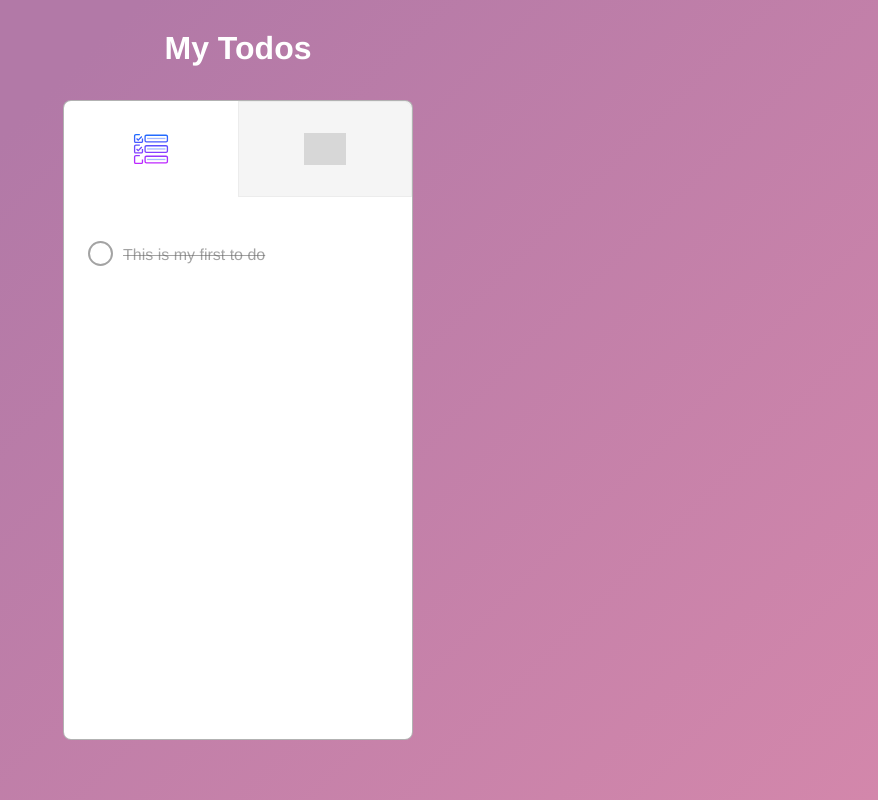
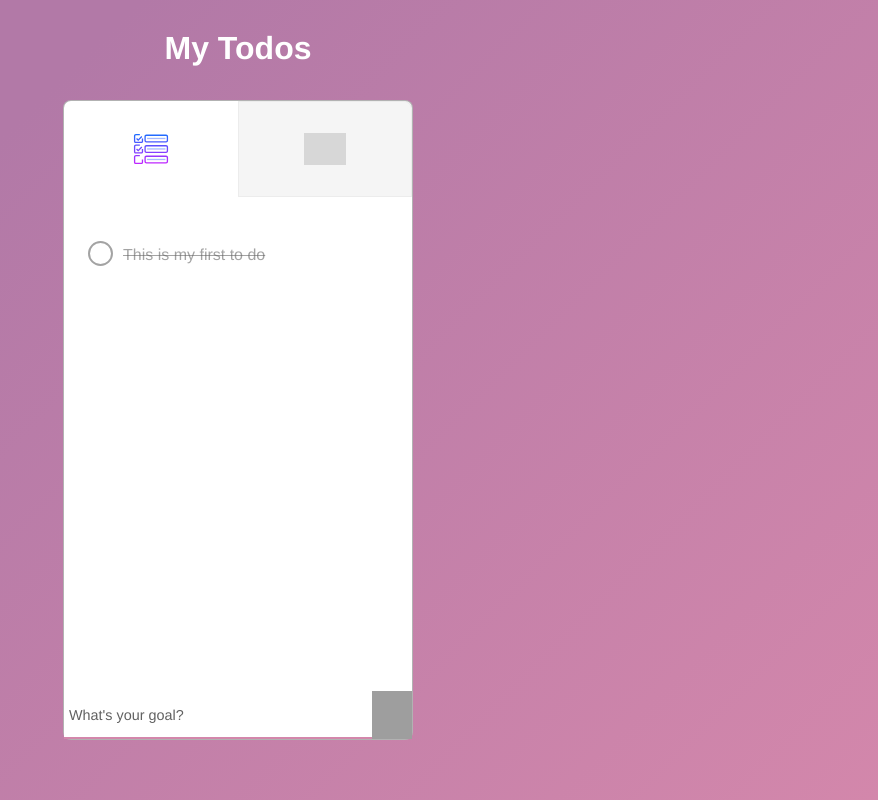
Before and after one commit to yaircohendev/todolist-exercise, a Vue app: page / in a window 1280 px wide. Shown: the whole page, without its empty margins (402-1280 px from the left). Built offline with nearby package versions, Linux system fonts and the light colour scheme; grey boxes are pictures that could not be loaded.

Commit message:
added base input styling as well as ui to add todos

```diff
--- a/package.json
+++ b/package.json
@@ -20,7 +20,7 @@
     "eslint": "^6.7.2",
     "eslint-plugin-prettier": "^3.1.3",
     "eslint-plugin-vue": "^6.2.2",
-    "node-sass": "^4.12.0",
+    "node-sass": "^4.14.1",
     "prettier": "^1.19.1",
     "sass-loader": "^8.0.2",
     "vue-template-compiler": "^2.6.11"
--- a/src/App.vue
+++ b/src/App.vue
@@ -28,8 +28,8 @@ body {
   overflow: hidden;
 }
 body {
-  background-color: #d387ab;
-  background-image: linear-gradient(315deg, #d387ab 0%, #b279a7 74%);
+  background-color: $primary-color;
+  background-image: linear-gradient(315deg, $primary-color 0%, #b279a7 74%);
 }
 #app {
   font-family: Avenir, Helvetica, Arial, sans-serif;
--- /dev/null
+++ b/src/assets/scss/colors.scss
@@ -0,0 +1 @@
+$primary-color: #d387ab;
--- a/src/components/BaseCheckbox.vue
+++ b/src/components/BaseCheckbox.vue
@@ -100,13 +100,13 @@ input[type="checkbox"] {
 
         &:after {
           width: 10px;
-          background: #d387ab;
+          background: $primary-color;
           transition: width 150ms ease 100ms;
         }
 
         &:before {
           width: 5px;
-          background: #d387ab;
+          background: $primary-color;
           transition: width 150ms ease 100ms;
         }
       }
@@ -118,13 +118,13 @@ input[type="checkbox"] {
 
           &:after {
             width: 10px;
-            background: #d387ab;
+            background: $primary-color;
             transition: width 150ms ease 100ms;
           }
 
           &:before {
             width: 5px;
-            background: #d387ab;
+            background: $primary-color;
             transition: width 150ms ease 100ms;
           }
         }
--- /dev/null
+++ b/src/components/BaseInput.vue
@@ -0,0 +1,68 @@
+<template>
+  <div class="input-container">
+    <input id="name" class="input" type="text" pattern=".+" required />
+    <label class="label" for="name">{{ label }}</label>
+  </div>
+</template>
+
+<script>
+export default {
+  name: "BaseInput",
+  props: {
+    value: {
+      type: String,
+      default: ""
+    },
+    label: {
+      type: String,
+      default: "What's your goal?"
+    }
+  }
+};
+</script>
+
+<style scoped lang="scss">
+.input-container {
+  width: 100%;
+  position: relative;
+}
+input {
+  border: 0;
+  border-bottom: 2px solid $primary-color;
+  outline: none;
+  transition: 0.2s ease-in-out;
+  box-sizing: border-box;
+}
+label {
+  top: 0;
+  left: 0;
+  right: 0;
+  color: #616161;
+  display: flex;
+  align-items: center;
+  position: absolute;
+  font-size: 1rem;
+  cursor: text;
+  transition: 0.2s ease-in-out;
+  box-sizing: border-box;
+}
+input,
+label {
+  width: 100%;
+  height: 3rem;
+  font-size: 0.9rem;
+  padding-left: 5px;
+}
+/* Interation */
+input:valid,
+input:focus {
+  border-bottom: 2px solid $primary-color;
+}
+
+input:valid + label,
+input:focus + label {
+  color: $primary-color;
+  top: -30px;
+  pointer-events: none;
+}
+</style>
--- a/src/components/todos/TodoList.vue
+++ b/src/components/todos/TodoList.vue
@@ -2,15 +2,17 @@
   <div class="container">
     <TodoListMenu />
     <TodoListItems />
+    <TodoListAdd />
   </div>
 </template>
 
 <script>
 import TodoListMenu from "@/components/todos/TodoListMenu";
 import TodoListItems from "@/components/todos/TodoListItems";
+import TodoListAdd from "@/components/todos/TodoListAdd";
 export default {
   name: "TodoList",
-  components: { TodoListItems, TodoListMenu }
+  components: { TodoListAdd, TodoListItems, TodoListMenu }
 };
 </script>
 
--- /dev/null
+++ b/src/components/todos/TodoListAdd.vue
@@ -0,0 +1,31 @@
+<template>
+  <div class="add-todo">
+    <BaseInput />
+    <img src="../../assets/icons/plus-icon.svg" alt="icon" class="plus-icon" />
+  </div>
+</template>
+
+<script>
+import BaseInput from "@/components/BaseInput";
+export default {
+  name: "TodoListAdd",
+  components: { BaseInput }
+};
+</script>
+
+<style scoped lang="scss">
+.add-todo {
+  position: absolute;
+  bottom: 0;
+  width: 100%;
+  display: flex;
+  .plus-icon {
+    cursor: pointer;
+    width: 40px;
+
+    &:hover {
+      opacity: 0.8;
+    }
+  }
+}
+</style>
--- /dev/null
+++ b/vue.config.js
@@ -0,0 +1,9 @@
+module.exports = {
+  css: {
+    loaderOptions: {
+      sass: {
+        prependData: '@import "@/assets/scss/colors.scss";'
+      }
+    }
+  }
+};
```
